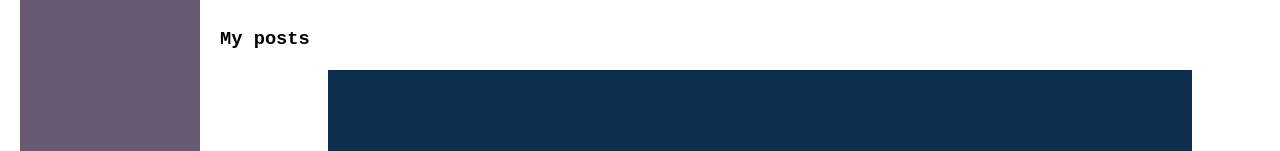
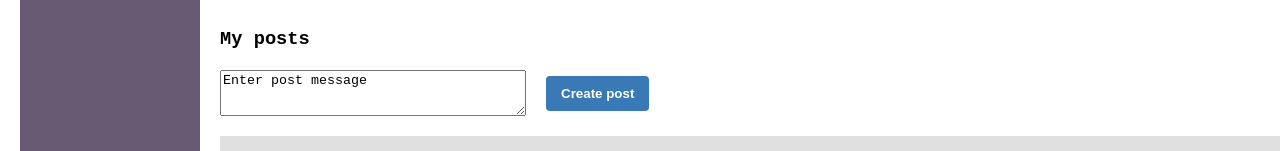
Before and after one commit to beerforator/SamuraiWay, a React (Create React App) app: page /profile in a window 1280 px wide. Shown: the part 602-753 px from the top of the page. Built offline with nearby package versions, Linux system fonts and the light colour scheme.

Commit message:
after Karelia

```diff
--- a/src/App.jsx
+++ b/src/App.jsx
@@ -12,13 +12,30 @@ const App = (props) => {
     <BrowserRouter>
       <div className="App">
         <Header />
-        <Navigation peoplesDB={props.state.peoplesDB}/>
+        <Navigation peoplesDB={props.store.GetState().peoplesDB} />
         <div className="main_page">
           <Routes>
-            <Route path="/profile" element={<Profile postsListDB={props.state.postsListDB} />} />
-            <Route path='/messages/*' element={<Messages chatListDB={props.state.chatListDB} messagesListDB={props.state.messagesListDB}/>} />
-            <Route path='/news' element={<News />} />
-            <Route path='/music' element={<Music />} />
+            <Route
+              path="/profile"
+              element={<Profile
+                postsListDB={props.store.GetState().postsListDB}
+                AddPost={props.store.AddPost.bind(props.store)}
+                tAreaStuff={props.store.GetState().textAreas}
+                OnPostTAChange={props.store.OnPostTAChange.bind(props.store)} />} />
+            <Route
+              path='/messages/*'
+              element={<Messages
+                chatListDB={props.store.GetState().chatListDB}
+                messagesListDB={props.store.GetState().messagesListDB}
+                AddMessage={props.store.AddMessage.bind(props.store)}
+                tAreaStuff={props.store.GetState().textAreas}
+                OnMessageTAChange={props.store.OnMessageTAChange.bind(props.store)} />} />
+            <Route
+              path='/news'
+              element={<News />} />
+            <Route
+              path='/music'
+              element={<Music />} />
           </Routes>
         </div>
       </div>
--- a/src/buisnessData/state.js
+++ /dev/null
@@ -1,27 +0,0 @@
-let state = {
-    postsListDB: [
-        { id: 1, message: "Third post", likes: 14 },
-        { id: 1, message: "Dorogoy Dnevnik", likes: 0 },
-        { id: 1, message: "First post. Lets start", likes: 3 }
-    ],
-    chatListDB: [
-        { c_id: 1, name: "Oleg" },
-        { c_id: 2, name: "Masha" },
-        { c_id: 3, name: "Igor" },
-        { c_id: 4, name: "Henry" }
-    ],
-    messagesListDB: [
-        { c_id: 1, m_id: 1, message_stuff: "Hi, my name is", byme: false },
-        { c_id: 1, m_id: 2, message_stuff: "Who?", byme: true },
-        { c_id: 1, m_id: 3, message_stuff: "Slllliiimmm Shhhaadyyy", byme: false }
-    ],
-    peoplesDB: [
-        { id: 1, name: "Ilyha Manahoov" },
-        { id: 2, name: "Oleg" },
-        { id: 3, name: "Masha" },
-        { id: 4, name: "Igor" },
-        { id: 5, name: "Henry" }
-    ]
-}
-
-export default state
--- /dev/null
+++ b/src/buisnessData/store.ts
@@ -0,0 +1,60 @@
+export let store = {
+    _state: {
+        postsListDB: [
+            { id: 1, message: "Third post", likes: 14 },
+            { id: 2, message: "Dorogoy Dnevnik", likes: 0 },
+            { id: 3, message: "First post. Lets start", likes: 3 }
+        ],
+        chatListDB: [
+            { c_id: 1, name: "Oleg" },
+            { c_id: 2, name: "Masha" },
+            { c_id: 3, name: "Igor" },
+            { c_id: 4, name: "Henry" }
+        ],
+        messagesListDB: [
+            { c_id: 1, m_id: 1, message_stuff: "Hi, my name is", byme: false },
+            { c_id: 1, m_id: 2, message_stuff: "Who?", byme: true },
+            { c_id: 1, m_id: 3, message_stuff: "Slllliiimmm Shhhaadyyy", byme: false }
+        ],
+        peoplesDB: [
+            { id: 1, name: "Ilyha Manahoov" },
+            { id: 2, name: "Oleg" },
+            { id: 3, name: "Masha" },
+            { id: 4, name: "Igor" },
+            { id: 5, name: "Henry" }
+        ],
+        textAreas: {
+            post: "Enter post message",
+            message: "Enter text"
+        }
+    },
+    GetState() {
+        return this._state
+    },
+    _CallSubscriber(state) {
+        console.log("State changed")
+    },
+    Subscriber(observer){
+        this._CallSubscriber = observer
+    },
+    AddMessage(c_id: number, message_stuff: string, byme: boolean){
+        let m_id = this._state.messagesListDB[this._state.messagesListDB.length - 1].m_id + 1
+        let newMessage = { c_id: c_id, m_id: m_id, message_stuff: message_stuff, byme: byme }
+        this._state.messagesListDB.push(newMessage)
+        this._CallSubscriber(this._state)
+    },
+    AddPost(post_stuff: string){
+        let id = this._state.postsListDB[this._state.postsListDB.length - 1].id + 1
+        let newPost = { id: id, message: post_stuff, likes: 0 }
+        this._state.postsListDB.push(newPost)
+        this._CallSubscriber(this._state)
+    },
+    OnPostTAChange(text: string){
+        this._state.textAreas.post = text
+        this._CallSubscriber(this._state)
+    },
+    OnMessageTAChange(text: string){
+        this._state.textAreas.message = text
+        this._CallSubscriber(this._state)
+    }
+}
--- a/src/components/messages/Message.module.css
+++ b/src/components/messages/Message.module.css
@@ -36,7 +36,7 @@
   width: fit-content;
 
   position: relative;
-  background-color: rgb(237, 231, 244);
+  background-color: rgb(255, 255, 255);
   padding: 15px 20px;
 
   border-radius: 15px;
@@ -51,3 +51,27 @@
 
   align-self: flex-end;
 }
+
+.message_form {
+  display: flex;
+  flex-direction: row;
+  align-items: center;
+  gap: 5px;
+
+  width: 100%;
+  height: 40px;
+}
+
+.message_form textarea {
+  width: 100%;
+  height: 100%;
+
+  border: none;
+  border-radius: 4px;
+  margin: 0;
+}
+
+.message_form button {
+  width: 80px;
+  height: 100%;
+}
--- a/src/components/messages/Messages.jsx
+++ b/src/components/messages/Messages.jsx
@@ -1,22 +1,46 @@
 import m from "./Message.module.css"
 import ChatItem from './ChatItem.jsx'
 import MessageItem from './MessageItem.jsx'
+import React from "react"
 
 const Messages = (props) => {
     let chatListDB = props.chatListDB
     let messagesListDB = props.messagesListDB
 
+    let newMessageRef = React.createRef()
+
+    let AddMessage = () => {
+        props.AddMessage(1, props.tAreaStuff.message, true)
+        props.OnMessageTAChange("")
+    }
+
+    let OnMessageTAChange = () => {
+        props.OnMessageTAChange(newMessageRef.current.value)
+    }
+
     return (
         <div className={m.central_content}>
             <div className={m.chat_list}>
                 {
-                    chatListDB.map(chat => <ChatItem id={chat.c_id} name={chat.name} />)
+                    chatListDB.map(chat => <ChatItem
+                        id={chat.c_id}
+                        name={chat.name} />)
                 }
             </div>
             <div className={m.messages_list}>
                 {
-                    messagesListDB.map(message => <MessageItem c_id={message.c_id} m_id={message.m_id} message_stuff={message.message_stuff} byme={message.byme}/>)
+                    messagesListDB.map(message => <MessageItem
+                        c_id={message.c_id} m_id={message.m_id}
+                        message_stuff={message.message_stuff}
+                        byme={message.byme} />)
                 }
+                <div className={m.message_form}>
+                    <textarea
+                        ref={newMessageRef}
+                        value={props.tAreaStuff.message}
+                        onChange={OnMessageTAChange} />
+                    <button onClick={AddMessage}>Send</button>
+                </div>
             </div>
         </div>
     )
--- a/src/components/profile/Profile.jsx
+++ b/src/components/profile/Profile.jsx
@@ -2,11 +2,12 @@ import m from './Profile.module.css'
 import PostSection from './profile_post_section/PostSection';
 
 const Profile = (props) => {
+
   return (
     <main className={m.central_content}>
-      <img className={m.profile_background} src="https://s0.rbk.ru/v6_top_pics/media/img/4/62/756576248272624.jpg" alt=""/>
+      <img className={m.profile_background} src="https://s0.rbk.ru/v6_top_pics/media/img/4/62/756576248272624.jpg" alt="" />
       <div className={m.profile}>
-        <img className={m.profile_avatar} src="https://avatars.mds.yandex.net/i?id=9b3771e6b9265a3572ea609cd64978a27aab9849-7092330-images-thumbs&n=13" alt=""/>
+        <img className={m.profile_avatar} src="https://avatars.mds.yandex.net/i?id=9b3771e6b9265a3572ea609cd64978a27aab9849-7092330-images-thumbs&n=13" alt="" />
         <div className={m.profile_info}>
           <h2>Ilyha Manahoov</h2>
           <div>
@@ -17,7 +18,11 @@ const Profile = (props) => {
           </div>
         </div>
       </div>
-      <PostSection postsListDB={props.postsListDB}/>
+      <PostSection
+        postsListDB={props.postsListDB}
+        AddPost={props.AddPost}
+        tAreaStuff={props.tAreaStuff}
+        OnPostTAChange={props.OnPostTAChange} />
     </main>
   );
 }
--- a/src/components/profile/profile_post_section/PostSection.jsx
+++ b/src/components/profile/profile_post_section/PostSection.jsx
@@ -1,15 +1,38 @@
 import Post from './post/Post';
 import m from './PostSection.module.css'
+import React from 'react';
 
 const PostSection = (props) => {
+
   let postsListDB = props.postsListDB
+
+  let newPostRef = React.createRef()
+
+  let AddPost = () => {
+    props.AddPost(props.tAreaStuff.post)
+    props.OnPostTAChange("")
+  }
+
+  let OnPostTAChange = () => {
+    props.OnPostTAChange(newPostRef.current.value)
+  }
+
   return (
     <div className={m.page_posts}>
       <h3>My posts</h3>
-      <div className={m.post_form}></div>
+      <div className={m.post_form}>
+        <textarea
+          ref={newPostRef}
+          value={props.tAreaStuff.post}
+          onChange={OnPostTAChange} />
+        <button onClick={AddPost}>Create post</button>
+      </div>
       <div className={m.post_list}>
         {
-          postsListDB.map(post => <Post id={post.id} message={post.message} likes={post.likes} />)
+          postsListDB.map(post => <Post
+            id={post.id}
+            message={post.message}
+            likes={post.likes} />)
         }
       </div>
     </div>
--- a/src/components/profile/profile_post_section/PostSection.module.css
+++ b/src/components/profile/profile_post_section/PostSection.module.css
@@ -8,11 +8,32 @@
 }
 
 .post_form {
-  margin: 0 auto;
-  width: 80%;
-  height: 200px;
+  display: flex;
+  flex-direction: row;
+  align-items: center;
+  gap: 20px;
 
-  background-color: rgb(12, 45, 75);
+  width: 100%;
+  height: fit-content;
+}
+
+textarea {
+  width: 300px;
+  height: 40px;
+}
+
+button {
+  width: fit-content;
+  height: fit-content;
+
+  padding: 10px 15px;
+
+  border: none;
+  border-radius: 4px;
+
+  background-color: rgb(56, 121, 182);
+  color: white;
+  font-weight: 600;
 }
 
 .post_list {
--- a/src/index.js
+++ b/src/index.js
@@ -1,17 +1,26 @@
+import './index.css';
+import reportWebVitals from './reportWebVitals';
+import {store} from './buisnessData/store.ts'
 import React from 'react';
 import ReactDOM from 'react-dom/client';
 import './index.css';
 import App from './App';
-import reportWebVitals from './reportWebVitals';
-import state from './buisnessData/state'
+
+window.state = store.GetState()
 
 const root = ReactDOM.createRoot(document.getElementById('root'));
 
-root.render(
-  <React.StrictMode>
-    <App state={state}/>
-  </React.StrictMode>
-);
+const RenderApp = (state) => {
+  root.render(
+    <React.StrictMode>
+      <App store={store}/>
+    </React.StrictMode>
+  );
+}
+
+RenderApp(store.GetState())
+
+store.Subscriber(RenderApp)
 
 // If you want to start measuring performance in your app, pass a function
 // to log results (for example: reportWebVitals(console.log))
```
